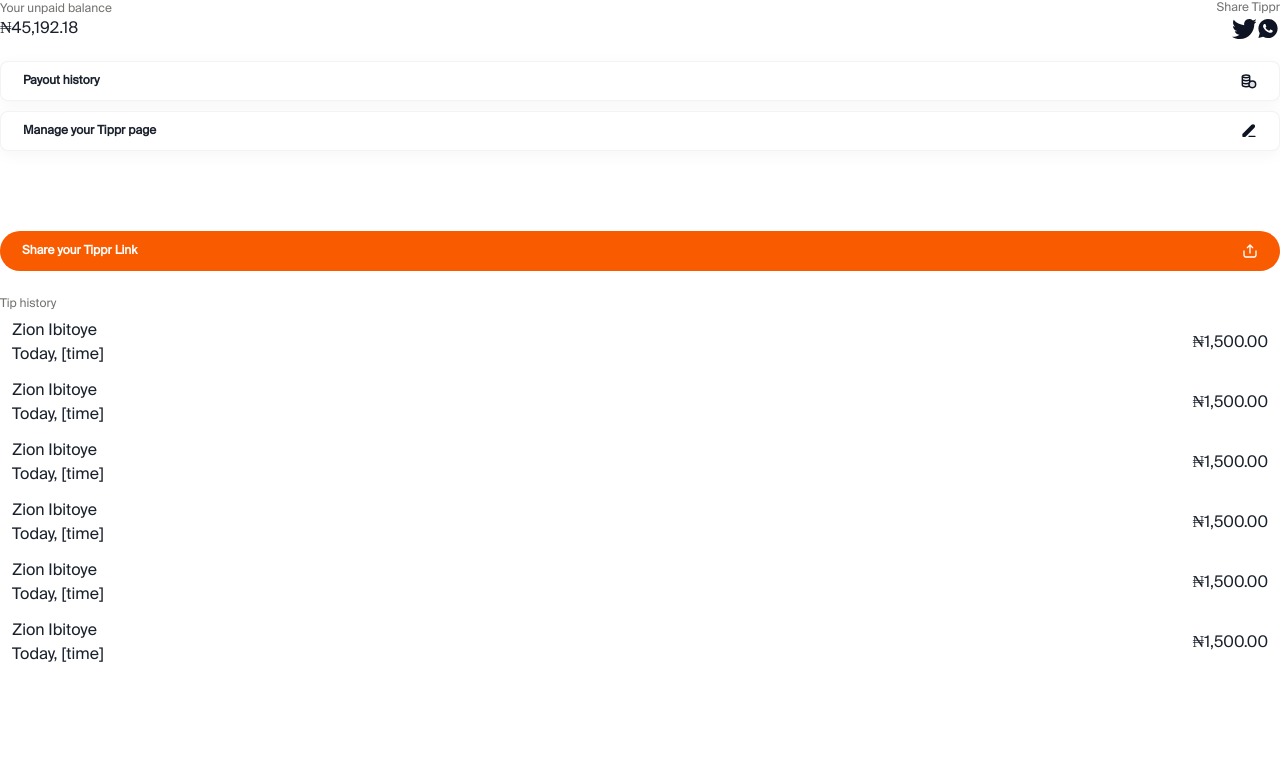
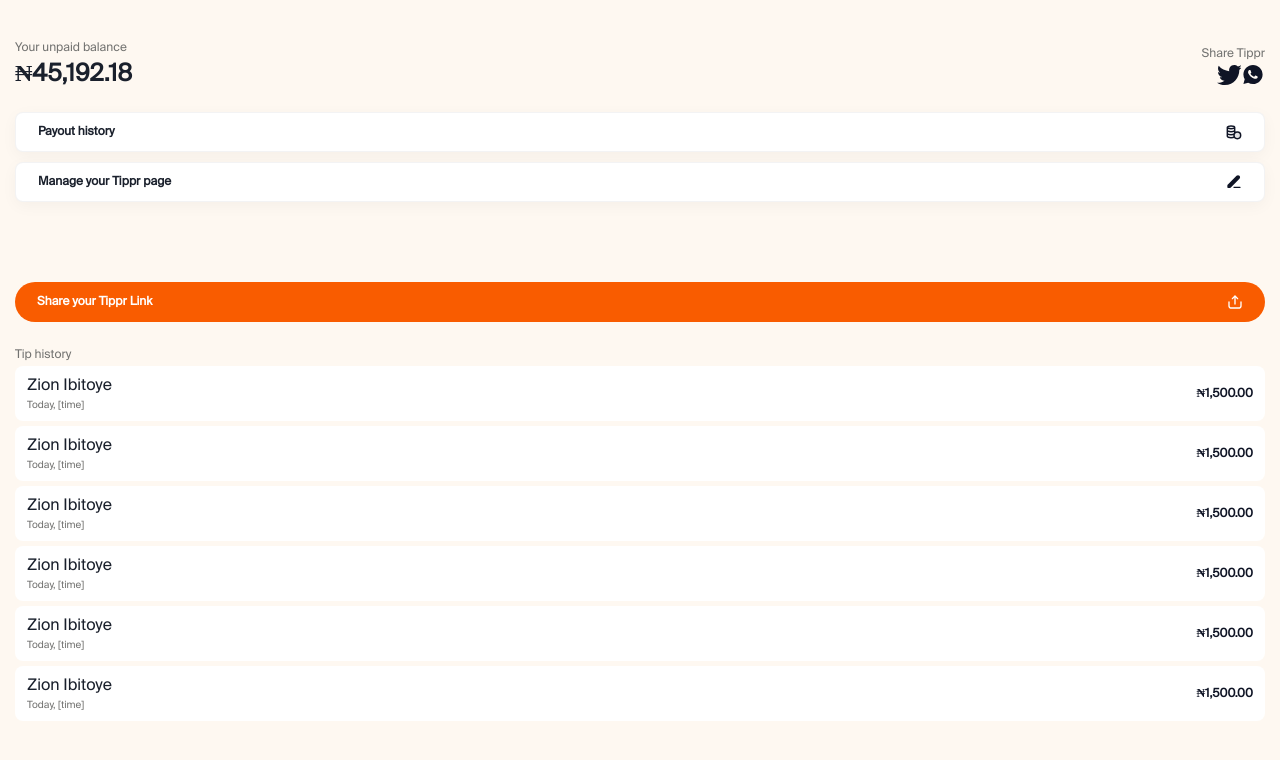
Before and after one commit to ClinkLtd/tippr-app, a Next.js app: page /payout in a window 1280 px wide. Shown: the top 760 px of the page. Built offline with nearby package versions, Linux system fonts and the light colour scheme.

Commit message:
update styles

```diff
--- a/styles/globals.scss
+++ b/styles/globals.scss
@@ -8,7 +8,7 @@
 
 @font-face {
   font-family: 'Suisse-Bold';
-  src: url('/fonts/SuisseIntl-Bold');
+  src: url('/fonts/SuisseIntl-Bold.ttf');
   font-weight: 600;
 }
 
@@ -39,6 +39,15 @@
   --tippr-orange: #f95c00;
 }
 
+.main-container {
+  display: flex;
+  flex-direction: column;
+  background: var(--primary-bg);
+  padding: 40px 15px 34px;
+  width: 100%;
+  height: 100vh;
+}
+
 button,
 a {
   cursor: pointer;
@@ -50,21 +59,36 @@
   list-style-type: none;
 }
 
+.text_xl {
+  font-size: 24px;
+  font-weight: 600;
+}
+
+.text_xs {
+  font-size: 10px;
+  font-weight: 400;
+  color: var(--secondary-black);
+}
+
 .text_header {
   font-size: 16px;
   line-height: 21px;
   font-weight: 600;
 }
 
-.text_body,
-.text_body_dark {
+.text_body {
   font-size: 12px;
   font-weight: 400;
   color: var(--secondary-black);
   line-height: 16px;
 }
 
-.text_body_dark {
+.text_body_bold {
+  font-size: 12px;
+  font-weight: 600;
+}
+
+.text_dark {
   color: var(--primary-black);
 }
 
--- /dev/null
+++ b/styles/pages/auth.module.scss
@@ -0,0 +1,39 @@
+.auth {
+  width: 100%;
+  height: 100vh;
+  padding: 40px 15px 34px;
+  background: var(--primary-bg);
+  display: flex;
+  flex-direction: column;
+}
+
+.footer {
+  margin-top: auto;
+}
+
+.footer button:not(:last-child) {
+  margin-bottom: 8px;
+}
+
+.list {
+  display: flex;
+  align-items: center;
+  margin-bottom: 8px;
+
+  span {
+    display: block;
+    margin-left: 5px;
+  }
+}
+
+.verify_success_wrapper {
+  margin-top: 154px;
+  display: flex;
+  flex-direction: column;
+  align-items: center;
+}
+
+.verify_success_wrapper p {
+  max-width: 254px;
+  text-align: center;
+}
--- /dev/null
+++ b/styles/pages/index.module.scss
@@ -0,0 +1,40 @@
+.main {
+  background: var(--primary-bg);
+  height: 100vh;
+  display: flex;
+  flex-direction: column;
+  justify-content: space-between;
+}
+
+.brand_tagline_wrapper {
+  p {
+    text-align: center;
+  }
+}
+
+.brand_wrapper {
+  display: flex;
+  align-items: center;
+  justify-content: center;
+
+  h1 {
+    color: var(--primary-black);
+    font-size: 24px;
+    font-weight: 'Suisse-Bold';
+  }
+}
+
+.tagline {
+  color: var(--secondary-black);
+}
+
+.auth_buttons {
+  display: flex;
+  flex-direction: column;
+  width: 90.625%;
+  margin: 0 auto 34px auto;
+
+  button:not(:last-child) {
+    margin-bottom: 8px;
+  }
+}
```
